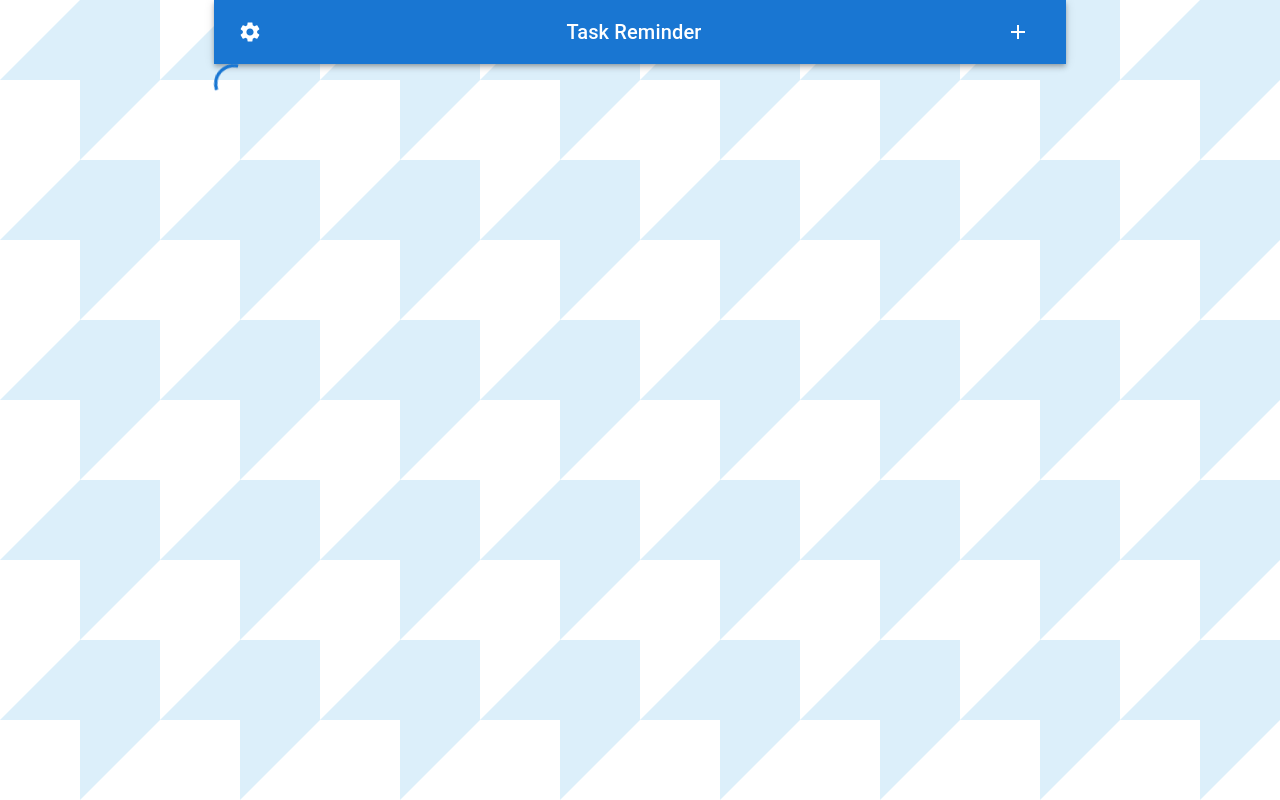
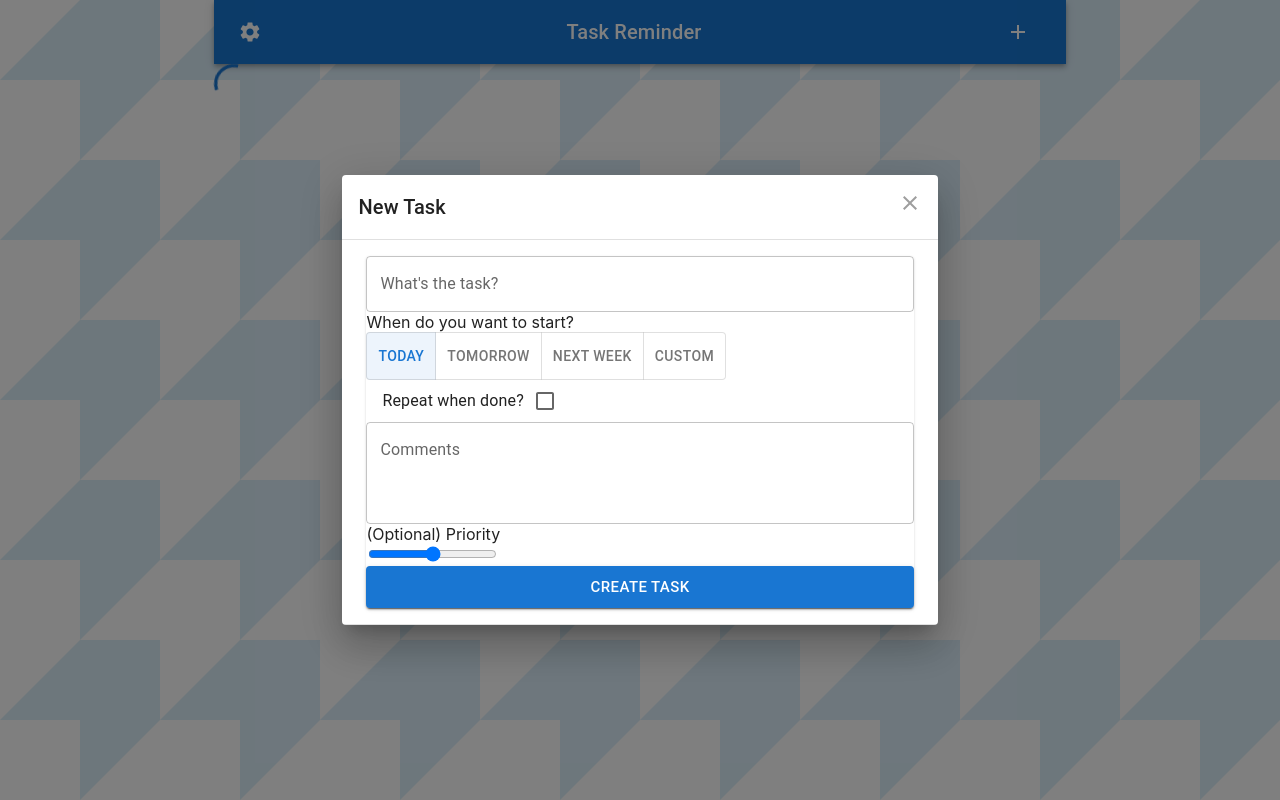
Before and after one commit to CMcManamon/task-reminder, a React (Create React App) app in the folder client/: page / in a window 1280 px wide. Both pictures are taken after a click on the button 1018 px from the left and 32 px from the top of the page. Built offline with nearby package versions, Linux system fonts and the light colour scheme; no server answers.

Commit message:
NavBar Add button opens dialog to create new task

```diff
--- a/client/src/App.js
+++ b/client/src/App.js
@@ -6,6 +6,7 @@ import NewTask from "./components/NewTask/NewTask";
 import { Container, AppBar, Typography } from "@mui/material";
 import { useDispatch } from "react-redux";
 import { getTasks } from "./actions/tasks";
+import FormDialog from "./components/FormDialog/FormDialog";
 
 function App() {
   const [currentId, setCurrentId] = useState(null);
@@ -18,7 +19,11 @@ function App() {
   return (
     <Container maxWidth="md">
       <AppBar position="static" color="inherit"></AppBar>
-      <NavBar />
+      <NavBar>
+        <FormDialog>
+          <NewTask />
+        </FormDialog>
+      </NavBar>
       <Tasks setCurrentId={setCurrentId} />
     </Container>
   );
--- /dev/null
+++ b/client/src/actions/menu.js
@@ -0,0 +1,9 @@
+// Action creators for menu and ui
+
+export const openForm = (val) => (dispatch) => {
+  dispatch({ type: "OPEN_FORM", payload: val });
+};
+
+export const setCurrentId = (id) => (dispatch) => {
+  dispatch({ type: "SET_TASK_ID", payload: id });
+};
--- /dev/null
+++ b/client/src/components/FormDialog/FormDialog.js
@@ -0,0 +1,52 @@
+import React from "react";
+import Dialog from "@mui/material/Dialog";
+import DialogActions from "@mui/material/DialogActions";
+import DialogContent from "@mui/material/DialogContent";
+import DialogContentText from "@mui/material/DialogContentText";
+import DialogTitle from "@mui/material/DialogTitle";
+import IconButton from "@mui/material/IconButton";
+import CloseIcon from "@mui/icons-material/Close";
+import Typography from "@mui/material/Typography";
+import Button from "@mui/material/Button";
+import { useSelector, useDispatch } from "react-redux";
+import { openForm } from "../../actions/menu";
+
+const FormDialog = (props) => {
+  /* TODO: use redux for state management
+        NavBar sets the state for opening the "add task" dialog
+        FormDialog needs to read the state for value of "open"
+    */
+
+  const open = useSelector((state) => state.menu.openForm);
+  const dispatch = useDispatch();
+
+  const handleClose = () => {
+    dispatch(openForm(false));
+  };
+
+  return (
+    <Dialog
+      onClose={handleClose}
+      aria-labelledby="customized-dialog-title"
+      open={open}
+    >
+      <DialogTitle sx={{ m: 0, p: 2 }} id="customized-dialog-title">
+        New Task
+      </DialogTitle>
+      <IconButton
+        aria-label="close"
+        onClick={handleClose}
+        sx={{
+          position: "absolute",
+          right: 8,
+          top: 8,
+          color: (theme) => theme.palette.grey[500],
+        }}
+      >
+        <CloseIcon />
+      </IconButton>
+      <DialogContent dividers>{props.children}</DialogContent>
+    </Dialog>
+  );
+};
+export default FormDialog;
--- a/client/src/components/NavBar/NavBar.js
+++ b/client/src/components/NavBar/NavBar.js
@@ -6,8 +6,18 @@ import Typography from "@mui/material/Typography";
 import IconButton from "@mui/material/IconButton";
 import SettingsIcon from "@mui/icons-material/Settings";
 import AddIcon from "@mui/icons-material/Add";
+import FormDialog from "../../components/FormDialog/FormDialog";
+import NewTask from "../../components/NewTask/NewTask";
+import { useSelector, useDispatch } from "react-redux";
+import { openForm } from "../../actions/menu";
 
 const NavBar = () => {
+  const dispatch = useDispatch();
+
+  const handleClickAddTask = () => {
+    dispatch(openForm(true));
+  };
+
   const title = "Task Reminder";
   return (
     <Box sx={{ flexGrow: 1 }}>
@@ -36,11 +46,15 @@ const NavBar = () => {
             color="inherit"
             aria-label="menu"
             sx={{ ml: 2 }}
+            onClick={handleClickAddTask}
           >
             <AddIcon />
           </IconButton>
         </Toolbar>
       </AppBar>
+      <FormDialog>
+        <NewTask />
+      </FormDialog>
     </Box>
   );
 };
--- a/client/src/components/NewTask/NewTask.js
+++ b/client/src/components/NewTask/NewTask.js
@@ -16,9 +16,10 @@ import {
   Select,
 } from "@mui/material";
 import { createTask, updateTask } from "../../actions/tasks";
+import { openForm, setCurrentId } from "../../actions/menu";
 import moment from "moment";
 
-const NewTaskView = ({ currentId, setCurrentId }) => {
+const NewTaskView = () => {
   // See: server/models/taskSchema
   const [formData, setFormData] = useState({
     title: "",
@@ -31,6 +32,8 @@ const NewTaskView = ({ currentId, setCurrentId }) => {
     periodType: "repeat_days",
     priority: 2,
   });
+
+  const currentId = useSelector((state) => state.menu.currentTaskId);
   const task = useSelector((state) =>
     currentId ? state.tasks.find((p) => p._id === currentId) : null
   );
@@ -60,6 +63,7 @@ const NewTaskView = ({ currentId, setCurrentId }) => {
       else {
         const task = buildTaskData();
         dispatch(createTask(task));
+        dispatch(openForm(false));
         clear();
       }
     }
@@ -133,7 +137,7 @@ const NewTaskView = ({ currentId, setCurrentId }) => {
   };
 
   const clear = () => {
-    setCurrentId(null);
+    dispatch(setCurrentId(null));
     setFormData({
       title: "",
       comment: "",
--- a/client/src/components/Tasks/Task/Task.js
+++ b/client/src/components/Tasks/Task/Task.js
@@ -51,7 +51,7 @@ const Task = (props) => {
           size="small"
           color="primary"
           onClick={() => {
-            setCurrentId(task._id);
+            dispatch(setCurrentId(task._id));
           }}
         >
           Edit
--- a/client/src/index.js
+++ b/client/src/index.js
@@ -5,7 +5,7 @@ import App from "./App";
 import { Provider } from "react-redux";
 import { createStore, applyMiddleware, compose } from "redux";
 import thunk from "redux-thunk";
-import reducers from "./reducers";
+import reducers from "./reducers/index";
 
 const store = createStore(reducers, compose(applyMiddleware(thunk)));
 
--- a/client/src/reducers/index.js
+++ b/client/src/reducers/index.js
@@ -1,5 +1,8 @@
 import { combineReducers } from "redux";
 import tasks from "./tasks";
+import menu from "./menu";
+
 export default combineReducers({
-  tasks,
+  tasks: tasks,
+  menu: menu,
 });
--- /dev/null
+++ b/client/src/reducers/menu.js
@@ -0,0 +1,15 @@
+const initialState = {
+  openForm: false,
+  currentTaskId: null,
+};
+
+export default function menu(state = initialState, action) {
+  switch (action.type) {
+    case "OPEN_FORM":
+      return { ...state, openForm: action.payload };
+    case "SET_TASK_ID":
+      return { ...state, currentTaskId: action.payload };
+    default:
+      return state;
+  }
+}
```
Also changed, not shown: client/src/components/FormDialog/FormDialog.css (added).
